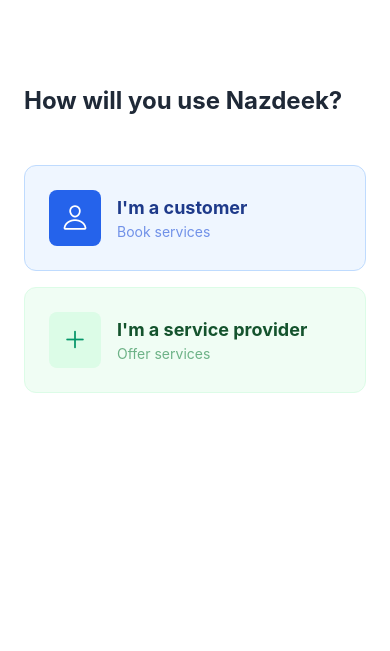
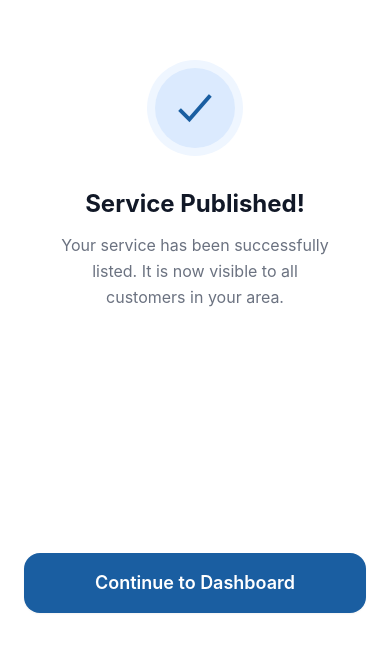
Before and after one commit to hamza-1897/Nazdeek-FYP, a React Native app in the folder mobile-app/: screen /ServicePublished in a window 390 px wide. Shown: the part 183-834 px from the top of the page. Built offline with nearby package versions, Linux system fonts and the light colour scheme.

Commit message:
ServicePublished Confirmation.

```diff
--- a/mobile-app/Navigation/auth-navigation.js
+++ b/mobile-app/Navigation/auth-navigation.js
@@ -16,6 +16,7 @@
 
 import ProviderDashboard from '../screens/ProviderDashboard';
 import CreateServiceScreen from '../screens/ProviderDashboard/CreateServiceScreen';
+import ServicePublishedScreen from '../screens/ProviderDashboard/ServicePublishedScreen';
 
 import AppTabs from '../Components/AppTabs';
 import NotificationScreen from '../screens/NotificationScreen';
@@ -50,6 +51,7 @@
 
        <Stack.Screen name="ProviderDashboard" component={ProviderDashboard} />
       <Stack.Screen name="CreateService" component={CreateServiceScreen} />
+      <Stack.Screen name="ServicePublished" component={ServicePublishedScreen} />
 
       <Stack.Screen name="AppTabs" component={AppTabs} />
        <Stack.Screen name='Notification' component={NotificationScreen} />
--- a/mobile-app/screens/ProviderDashboard/CreateServiceScreen.js
+++ b/mobile-app/screens/ProviderDashboard/CreateServiceScreen.js
@@ -1,22 +1,19 @@
 import React, { useState } from 'react';
-import { View, Text, TextInput, TouchableOpacity, ScrollView, StatusBar, Animated } from 'react-native';
+import { View, Text, TextInput, TouchableOpacity, ScrollView, StatusBar } from 'react-native';
 import { Ionicons } from '@expo/vector-icons';
 
 const CreateServiceScreen = ({ navigation }) => {
-
   const [category, setCategory] = useState('Select Category');
   const [isCatOpen, setIsCatOpen] = useState(false);
-
   const [duration, setDuration] = useState('Select Duration');
   const [isDurOpen, setIsDurOpen] = useState(false);
 
-  const categories = ['Plumber', 'Electrician', 'Cleaning', 'Carpenter'];
+  const categories = ['Plumber', 'Electrician', 'Cleaning', 'Home Services,Carpanter'];
   const durations = ['30 min', '1 hour', '2 hours', 'Full day'];
 
   return (
     <View className="flex-1 bg-white">
       <StatusBar barStyle="dark-content" backgroundColor="white" />
-
 
       <View className="px-6 py-4 flex-row items-center justify-between mt-8">
         <TouchableOpacity onPress={() => navigation.goBack()}>
@@ -27,8 +24,6 @@
       </View>
 
       <ScrollView className="flex-1 px-6 mt-4" showsVerticalScrollIndicator={false}>
-
-
         <View className="mb-6">
           <Text className="text-gray-700 font-medium mb-2">Service title</Text>
           <TextInput
@@ -37,7 +32,6 @@
             placeholderTextColor="#9ca3af"
           />
         </View>
-
 
         <View className="mb-6 z-50">
           <Text className="text-gray-700 font-medium mb-2">Category</Text>
@@ -50,7 +44,6 @@
             </Text>
             <Ionicons name={isCatOpen ? "chevron-up" : "chevron-down"} size={18} color="black" />
           </TouchableOpacity>
-
 
           {isCatOpen && (
             <View className="bg-gray-50 rounded-xl mt-1 shadow-sm border border-gray-100 overflow-hidden">
@@ -67,7 +60,6 @@
           )}
         </View>
 
-
         <View className="mb-6">
           <Text className="text-gray-700 font-medium mb-2">Description</Text>
           <TextInput
@@ -78,7 +70,6 @@
           />
         </View>
 
-
         <View className="mb-6">
           <Text className="text-gray-700 font-medium mb-2">Base price (Rs)</Text>
           <TextInput
@@ -88,7 +79,6 @@
             placeholderTextColor="#9ca3af"
           />
         </View>
-
 
         <View className="mb-6 z-40">
           <Text className="text-gray-700 font-medium mb-2">Duration</Text>
@@ -101,7 +91,6 @@
             </Text>
             <Ionicons name={isDurOpen ? "chevron-up" : "chevron-down"} size={18} color="black" />
           </TouchableOpacity>
-
 
           {isDurOpen && (
             <View className="bg-gray-50 rounded-xl mt-1 shadow-sm border border-gray-100 overflow-hidden">
@@ -118,7 +107,6 @@
           )}
         </View>
 
-
         <View className="mb-10">
           <Text className="text-gray-700 font-medium mb-2">Service area / city</Text>
           <TextInput
@@ -128,14 +116,12 @@
           />
         </View>
 
-
         <TouchableOpacity
-          className="bg-[#1a5ea1] py-4 rounded-xl items-center mb-10 shadow-sm"
-          onPress={() => alert('Service Published!')}
+         className="bg-[#1a5ea1] py-4 rounded-xl items-center mb-10 shadow-sm"
+         onPress={() => navigation.navigate('ServicePublished')}
         >
-          <Text className="text-white font-bold text-base">Publish service</Text>
+        <Text className="text-white font-bold text-base">Publish service</Text>
         </TouchableOpacity>
-
       </ScrollView>
     </View>
   );
--- /dev/null
+++ b/mobile-app/screens/ProviderDashboard/ServicePublishedScreen.js
@@ -0,0 +1,44 @@
+import React from 'react';
+import { View, Text, TouchableOpacity, StatusBar } from 'react-native';
+import { Ionicons } from '@expo/vector-icons';
+
+const ServicePublishedScreen = ({ navigation }) => {
+  return (
+    <View className="flex-1 bg-white">
+      <StatusBar barStyle="dark-content" backgroundColor="white" />
+
+      <View className="flex-1 items-center justify-center px-8">
+
+
+        <View className="w-24 h-24 bg-blue-50 rounded-full items-center justify-center mb-8">
+          <View className="w-20 h-20 bg-blue-100 rounded-full items-center justify-center">
+            <Ionicons name="checkmark-sharp" size={45} color="#1a5ea1" />
+          </View>
+        </View>
+
+
+        <Text className="text-2xl font-bold text-gray-900 text-center mb-3">
+          Service Published!
+        </Text>
+
+        <Text className="text-base text-gray-500 text-center leading-relaxed px-6">
+          Your service has been successfully listed. It is now visible to all customers in your area.
+        </Text>
+
+      </View>
+
+
+      <View className="px-6 pb-12">
+        <TouchableOpacity
+          className="bg-[#1a5ea1] py-4 rounded-2xl items-center shadow-sm active:opacity-90"
+          onPress={() => navigation.navigate('ProviderDashboard')}
+        >
+          <Text className="text-white font-semibold text-lg">Continue to Dashboard</Text>
+        </TouchableOpacity>
+      </View>
+
+    </View>
+  );
+};
+
+export default ServicePublishedScreen;
```
